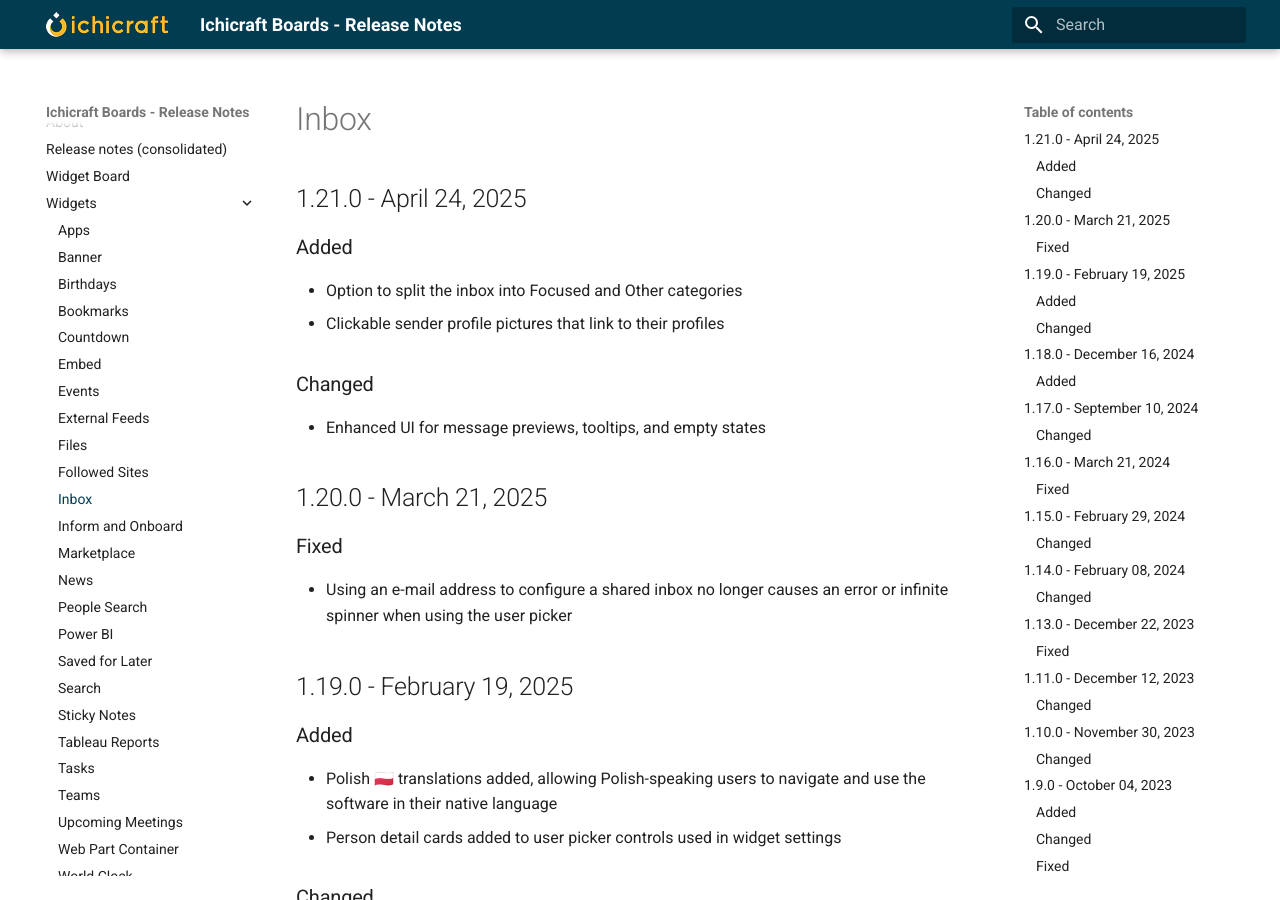
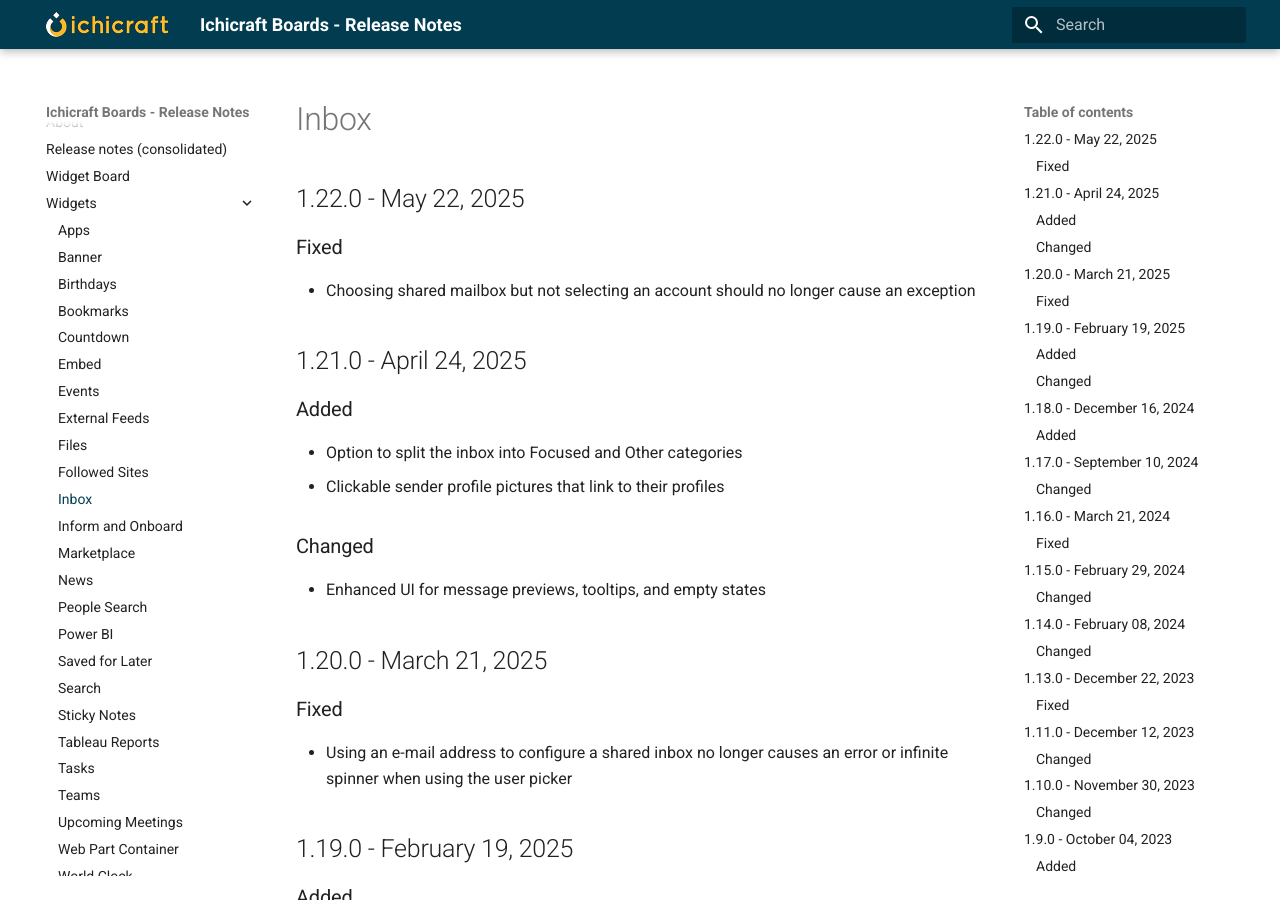
Before and after one commit to ichicraft/widgets-docs, an MkDocs documentation site: the page built from docs/Widgets/Inbox.md, in a window 1280 px wide and 900 px high. Built offline with MkDocs 1.6.1 and Material for MkDocs 9.7.7, drawn with Linux system fonts in a browser that asks for light colours.

```diff
--- a/docs/Widgets/Inbox.md
+++ b/docs/Widgets/Inbox.md
@@ -1,3 +1,8 @@
+## 1.22.0 - May 22, 2025
+
+### Fixed
+- Choosing shared mailbox but not selecting an account should no longer cause an exception
+
 ## 1.21.0 - April 24, 2025
 
 ### Added
```
Also changed, not shown: docs/Release-notes-(consolidated).md (+5 -0 lines).
